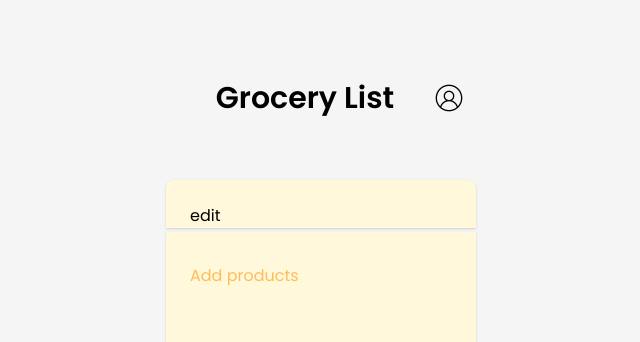
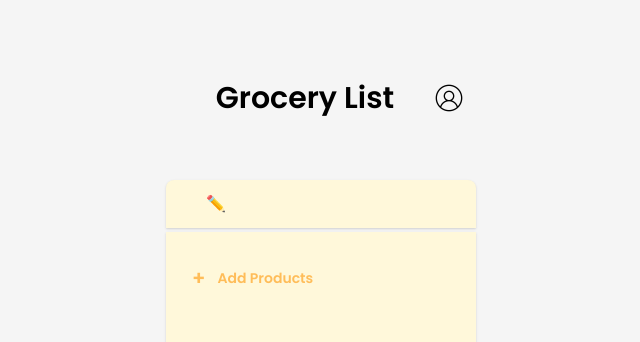
Before and after one commit to coffeeAndCodeDuo/grocery-list-app, a React (Vite) app in the folder front-end/grocerylist_frontend/: page /my-list/1 in a window 1280 px wide. Shown: the top 342 px of the page, without its empty margins (319-959 px from the left). Built offline with nearby package versions, Linux system fonts and the light colour scheme; no server answers.

Commit message:
Edit button done and start add product button from list

```diff
--- /dev/null
+++ b/front-end/grocerylist_frontend/src/components/ListName.jsx
@@ -0,0 +1,33 @@
+import { useState, useEffect } from "react";
+import UpdateListNameForm from "./forms/UpdateListNameForm";
+
+export default function ListName({ listId, name}) {
+    const [editName, setEditName] = useState(false);
+    const [currentName, setCurrentName] = useState(name);
+
+    useEffect(() => {
+        setCurrentName(name);
+    }, [name]);
+
+  return (
+    <div className="w-76 flex flex-row items-center gap-2 pr-4">
+      {editName ? (
+        <>
+          <div className="flex-1">
+            <UpdateListNameForm listId={listId} name={currentName} onSuccess={(updatedName) => { setCurrentName(updatedName); setEditName(false); }} />
+          </div>
+          <div className="flex items-center mr-4 ml-2">
+            <button onClick={() => setEditName(false)}>❌</button>
+          </div>
+        </>
+      ) : (
+        <>
+          <div className="flex items-center flex-1 gap-4">
+            <h4>{currentName}</h4>
+            <button onClick={() => setEditName(true)}>✏️</button>
+          </div>
+        </>
+      )}
+    </div>
+  );
+}
--- /dev/null
+++ b/front-end/grocerylist_frontend/src/components/buttons/AddProductFromList.jsx
@@ -0,0 +1,8 @@
+export default function AddProductFromList() {
+    return (
+        <div className="text-orange-highlight text-sm ml-0.5 flex items-center gap-3 cursor-pointer">
+            <button className="text-xl font-semibold">+</button>
+            <button className="font-semibold">Add Products</button>
+        </div>
+    );
+}
--- a/front-end/grocerylist_frontend/src/components/forms/UpdateListNameForm.jsx
+++ b/front-end/grocerylist_frontend/src/components/forms/UpdateListNameForm.jsx
@@ -3,7 +3,9 @@ import { updateListName } from "../../services/GroceryListService";
 import { useState, useEffect } from "react";
 
 
-export default function UpdateListNameForm({listId, name}) {
+export default function UpdateListNameForm({listId, name, onSuccess}) {
+
+
     //para começar com o nome atual da lista
     const [newName, setNewName] = useState("");
 
@@ -18,20 +20,26 @@ export default function UpdateListNameForm({listId, name}) {
 
         try{
         await updateListName(listId, newName);
-        toast.success("List name updated!", { autoClose: 1500});
+        toast.success("List name updated!", { autoClose: 1000});
+
+        if (onSuccess) {
+            onSuccess(newName);
         }
-        catch (error) {
+
+        }catch (error) {
             toast.error("Failed to update list name");
         }
 
     }
 
     return (
-    <form onSubmit={handleSubmit}>
-        <input type="text" value={newName} onChange={(e) => setNewName(e.target.value)} placeholder={name}
-        className="bg-transparent border-none p-0 m-0 focus:outline-none focus:ring-0"></input>
-        <button type="submit">edit</button>
-    </form>
+        <div>
+            <form className="flex justify-between" onSubmit={handleSubmit}>
+                <input type="text" value={newName} onChange={(e) => setNewName(e.target.value)} placeholder={name}
+                className="text-sm bg-transparent border-none p-0 m-0 focus:outline-none focus:ring-0 w-44"></input>
+                <button className="ml-auto" type="submit">edit</button>
+            </form>
+        </div>
     );
 
 }
--- a/front-end/grocerylist_frontend/src/pages/ListPage.jsx
+++ b/front-end/grocerylist_frontend/src/pages/ListPage.jsx
@@ -7,6 +7,8 @@ import { useState, useEffect } from "react";
 import { getListById } from "../services/GroceryListService";
 import CheckBox from "../components/buttons/CheckBox";
 import DeleteProductButton from "../components/buttons/DeleteProductButton";
+import ListName from "../components/ListName";
+import AddProductFromList from "../components/buttons/AddProductFromList";
 
 export default function ListPage() {
   const { listId } = useParams();
@@ -30,6 +32,7 @@ export default function ListPage() {
               </div>
               <DeleteProductButton productId={product.id} groceryListId={listId} setListProducts={setListProducts}/>
               </div>);
+
           });
           setListProducts(products);
 
@@ -43,7 +46,7 @@ export default function ListPage() {
 
   const listNameForm = () => {
     return listId ?  (
-          <UpdateListNameForm listId={listId} name={listName} />
+          <ListName listId={listId} name={listName} />
         ) : (
           <AddListNameForm />
         )
@@ -58,9 +61,10 @@ export default function ListPage() {
         {listProducts.length > 0 ? (
           <div className="space-y-2">
             {listProducts}
+            <div><AddProductFromList /></div>
           </div>
         ) : (
-          <div className="text-orange-highlight">Add products</div>
+          <div><AddProductFromList /></div>
         )}
       </div>}
       bgColor="bg-light-yellow"
```
